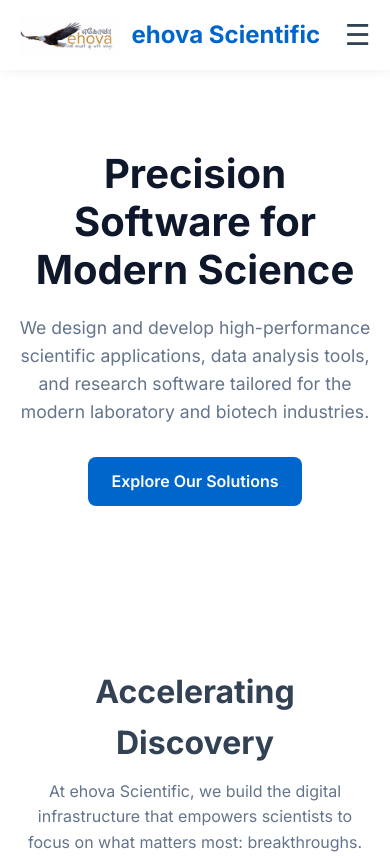
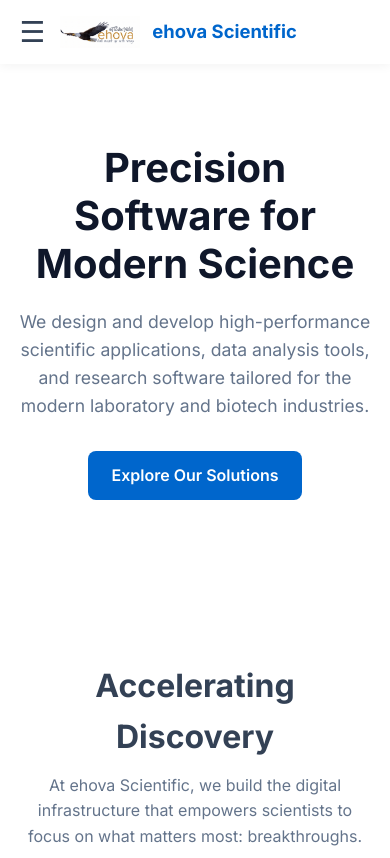
Before and after one commit to siva1106/ehovascientific, a plain HTML site: page index.html in a window 390 px wide. Shown: the top 858 px of the page. Drawn offline with Linux system fonts and the light colour scheme.

Commit message:
hamburger menu

```diff
--- a/style.css
+++ b/style.css
@@ -335,3 +335,25 @@ body {
     font-weight: 700;
     color: var(--primary-color);
 }
+/* =========================================
+   11. MOBILE HEADER ADJUSTMENTS
+   ========================================= */
+@media (max-width: 767px) {
+    .nav-container {
+        justify-content: flex-start; /* Aligns hamburger and logo together on the left */
+        gap: 15px; /* Space between the hamburger icon and your logo */
+    }
+
+    .mobile-menu-toggle {
+        order: -1; /* Forces the hamburger button to be first (far left) */
+    }
+
+    .brand-text {
+        font-size: 1.15rem; /* Slightly smaller on phones so everything fits nicely */
+        white-space: nowrap; /* Keeps "ehova Scientific" on one single line */
+    }
+
+    .site-logo {
+        max-height: 32px; /* Adjusts logo size slightly to fit mobile screens better */
+    }
+}
```
